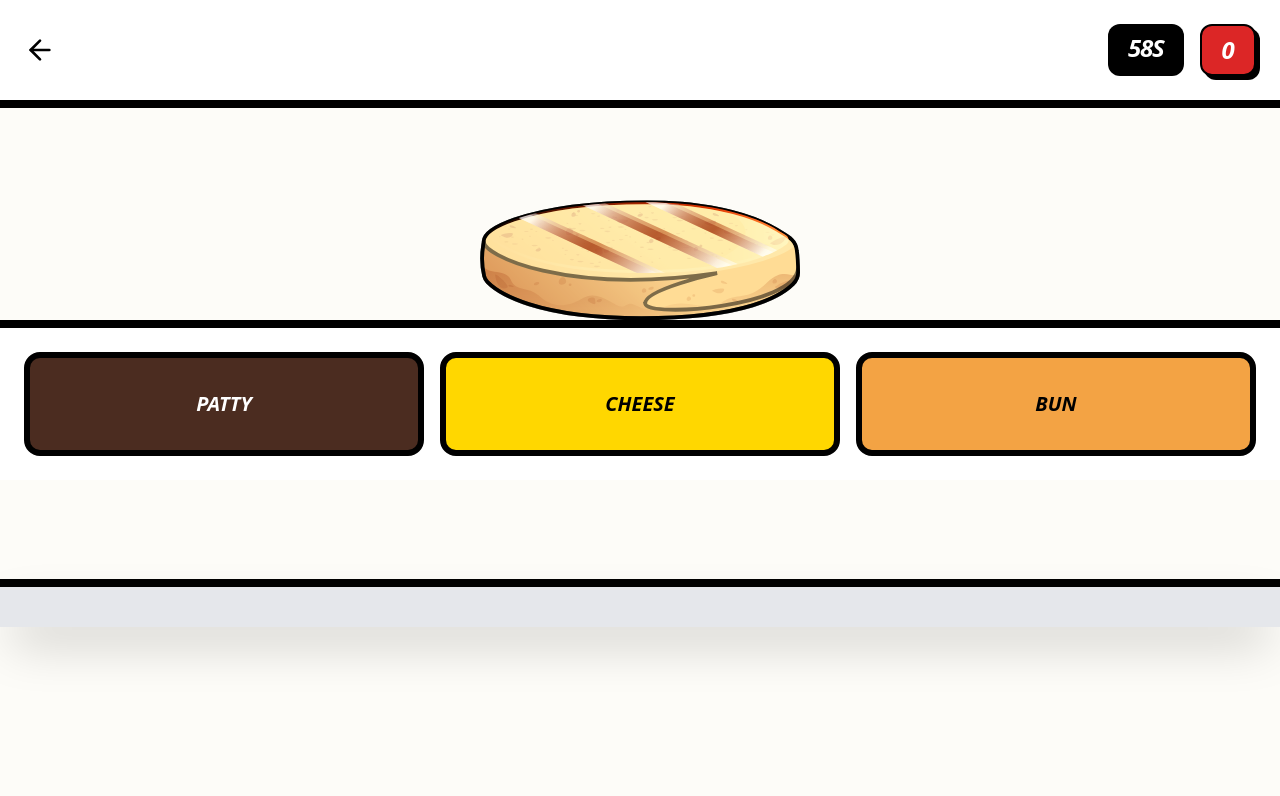
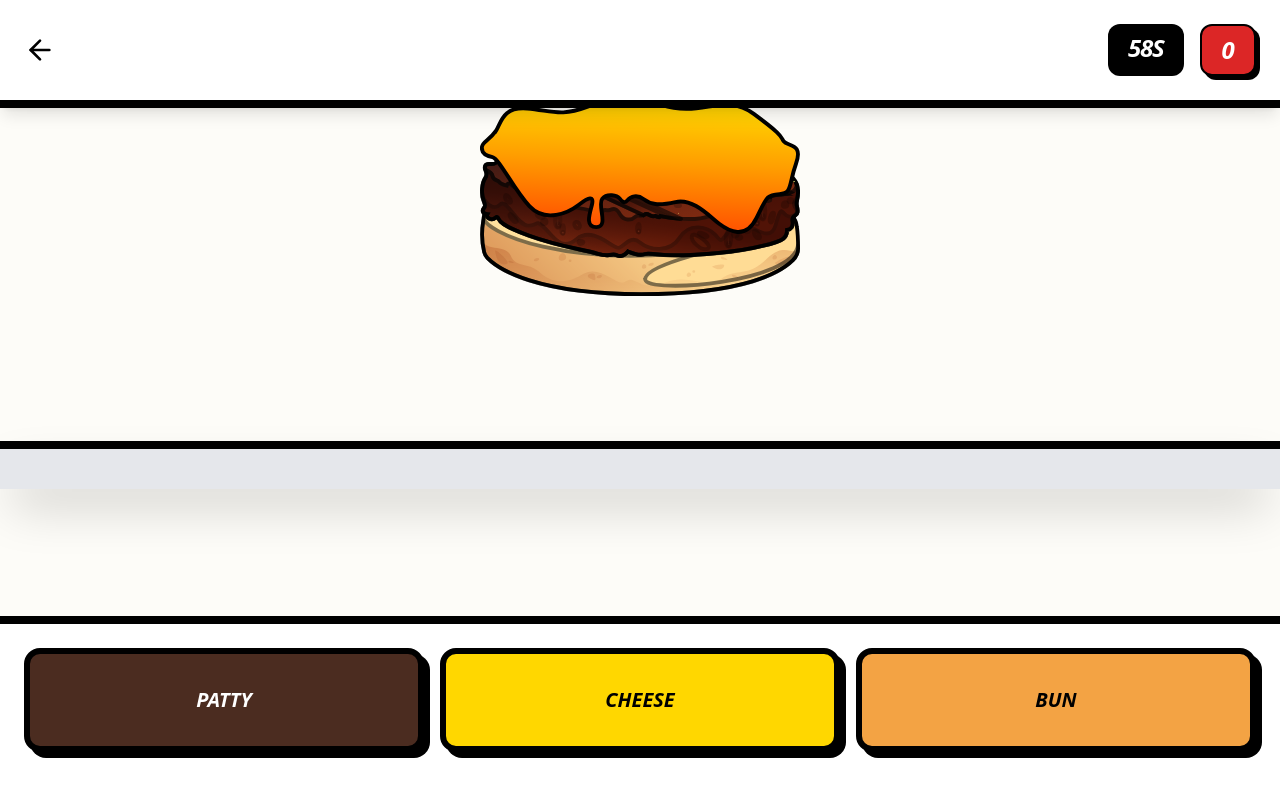
Before and after one commit to JaydenElworthy/burgerstack, a Next.js app: page /game in a window 1280 px wide. Both pictures are taken after a click on the button "START". Shown: the top 796 px of the page. Built offline with nearby package versions, Linux system fonts and the light colour scheme.

Commit message:
Update page.js

```diff
--- a/app/game/page.js
+++ b/app/game/page.js
@@ -14,6 +14,7 @@ export default function BurgerGame() {
   const [isExiting, setIsExiting] = useState(false);
   const [isProcessing, setIsProcessing] = useState(false);
   const [feedback, setFeedback] = useState(null);
+  const [baseCount, setBaseCount] = useState(0); // Tracks how many items slid in vs dropped
 
   useEffect(() => {
     if (gameState === 'playing' && timeLeft > 0) {
@@ -29,30 +30,47 @@ export default function BurgerGame() {
     setFeedback(null);
     setIsExiting(false);
     setIsProcessing(false);
-    // Spawns just the base bun
-    setStack([{ type: 'bottom-bun', id: `base-${Date.now()}` }]);
+
+    // 1. Randomize starting point: 0 (empty) to 3 (cheese ready)
+    const startLevel = Math.floor(Math.random() * 4);
+    let initialStack = [];
+
+    if (startLevel >= 1) initialStack.push({ type: 'bottom-bun', id: `base-0-${Date.now()}` });
+    if (startLevel >= 2) initialStack.push({ type: 'patty', id: `base-1-${Date.now()}` });
+    if (startLevel >= 3) initialStack.push({ type: 'cheese', id: `base-2-${Date.now()}` });
+
+    setStack(initialStack);
+    setBaseCount(initialStack.length); // Remember how many items were part of the slide-in
   };
 
   const handleInput = (inputType) => {
     if (gameState !== 'playing' || isExiting || isProcessing) return;
+
     const currentHeight = stack.length;
     let isCorrect = false;
+    let pieceToDrop = "";
 
-    if (currentHeight === 1 && inputType === 'patty') isCorrect = true;
-    if (currentHeight === 2 && inputType === 'cheese') isCorrect = true;
-    if (currentHeight === 3 && inputType === 'bun') isCorrect = true;
+    // 2. SMART LOGIC: Check missing piece based on current height
+    if (currentHeight === 0 && inputType === 'bun') {
+      isCorrect = true; pieceToDrop = 'bottom-bun';
+    } else if (currentHeight === 1 && inputType === 'patty') {
+      isCorrect = true; pieceToDrop = 'patty';
+    } else if (currentHeight === 2 && inputType === 'cheese') {
+      isCorrect = true; pieceToDrop = 'cheese';
+    } else if (currentHeight === 3 && inputType === 'bun') {
+      isCorrect = true; pieceToDrop = 'top-bun';
+    }
 
     if (isCorrect) {
       setIsProcessing(true);
-      const nextType = (inputType === 'patty') ? 'patty' : (inputType === 'cheese') ? 'cheese' : 'top-bun';
-      setStack(prev => [...prev, { type: nextType, id: `piece-${Date.now()}` }]);
+      setStack(prev => [...prev, { type: pieceToDrop, id: `drop-${Date.now()}` }]);
 
-      if (nextType === 'top-bun') {
+      if (pieceToDrop === 'top-bun') {
         setScore(s => s + 1);
         setTimeout(() => setIsExiting(true), 600);
         setTimeout(() => { setBurgerId(prev => prev + 1); spawnBurger(); }, 1100);
       } else {
-        setTimeout(() => setIsProcessing(false), 300);
+        setTimeout(() => setIsProcessing(false), 250); // Fast unlock for rapid stacking
       }
     } else {
       setFeedback('wrong');
@@ -61,10 +79,10 @@ export default function BurgerGame() {
   };
 
   return (
-    <div className={`h-screen flex flex-col overflow-hidden select-none font-sans transition-colors duration-300 ${feedback === 'wrong' ? 'bg-red-600' : 'bg-[#FDFCF8]'}`}>
+    <div className={`h-screen flex flex-col overflow-hidden select-none font-sans transition-colors duration-300 ${feedback === 'wrong' ? 'bg-red-500' : 'bg-[#FDFCF8]'}`}>
 
       {/* HUD */}
-      <div className="p-6 flex justify-between items-center bg-white border-b-8 border-black z-30">
+      <div className="p-6 flex justify-between items-center bg-white border-b-8 border-black z-30 shadow-lg">
         <Link href="/"><ArrowLeft size={32} className="text-black" /></Link>
         <div className="flex gap-4 font-black uppercase italic tracking-tighter text-black">
           <div className="bg-black text-white px-5 py-2 rounded-xl text-2xl tracking-tighter">{timeLeft}s</div>
@@ -76,7 +94,6 @@ export default function BurgerGame() {
 
       {/* STAGE */}
       <div className="flex-1 relative flex flex-col items-center justify-end overflow-hidden pb-[25%]">
-        {/* COUNTER SURFACE */}
         <div className="absolute bottom-[25%] w-full h-12 bg-gray-200 border-t-8 border-black z-0 shadow-2xl" />
 
         <AnimatePresence>
@@ -87,23 +104,24 @@ export default function BurgerGame() {
               animate={{ x: 0 }}
               exit={{ x: 2500, transition: { duration: 0.4, ease: "expoIn" } }}
               transition={{ x: { type: "tween", ease: "circOut", duration: 0.4 } }}
-              className="relative w-full h-[300px] z-10"
+              className="relative w-full h-[320px] z-10"
             >
               {stack.map((item, i) => {
+                // 3. ELEVATION LOGIC: Based on stack index 'i'
+                // Adjust these numbers to move items UP or DOWN
                 let elevation = 0;
-                if (item.type === 'bottom-bun') elevation = 0;
-                if (item.type === 'patty')      elevation = 30;
-                if (item.type === 'cheese')     elevation = 55;
-                if (item.type === 'top-bun')    elevation = 75;
+                if (i === 1) elevation = 38;  // Patty height
+                if (i === 2) elevation = 62;  // Cheese height
+                if (i === 3) elevation = 84;  // Top Bun height
 
                 return (
                   <motion.div
                     key={item.id}
-                    initial={i !== 0 ? { y: -1000, x: "-50%" } : { x: "-50%" }}
+                    layout
+                    // Only drop if it wasn't part of the base slide-in
+                    initial={i < baseCount ? { x: "-50%" } : { y: -1000, x: "-50%" }}
                     animate={{ y: -elevation, x: "-50%" }}
-                    transition={{
-                      y: { type: "tween", ease: "circIn", duration: 0.25 }
-                    }}
+                    transition={{ y: { type: "tween", ease: "circIn", duration: 0.25 } }}
                     style={{ zIndex: i }}
                     className="absolute bottom-0 left-1/2"
                   >
@@ -111,7 +129,6 @@ export default function BurgerGame() {
                       src={`/images/${item.type}.svg`}
                       alt={item.type}
                       className="w-80 h-auto block max-w-none"
-                      style={{ transform: 'translateX(0)' }}
                     />
                   </motion.div>
                 );
@@ -119,33 +136,33 @@ export default function BurgerGame() {
             </motion.div>
           )}
         </AnimatePresence>
+      </div>
 
       {/* CONTROLS */}
-        <div className="grid grid-cols-3 gap-4 bg-white border-t-8 border-black z-30 w-full px-6 py-6">
+      <div className="p-6 grid grid-cols-3 gap-4 bg-white border-t-8 border-black pb-12 z-30">
         <button
           onPointerDown={(e) => { e.preventDefault(); handleInput('patty'); }}
-            className="bg-[#4B2C20] text-white border-[6px] border-black py-8 rounded-2xl font-black text-xl uppercase italic active:translate-y-1 transition-transform"
+          className="bg-[#4B2C20] text-white border-[6px] border-black py-8 rounded-2xl font-black text-xl uppercase italic shadow-[6px_6px_0px_0px_rgba(0,0,0,1)] active:translate-y-1 active:shadow-none"
         >
           Patty
         </button>
         <button
           onPointerDown={(e) => { e.preventDefault(); handleInput('cheese'); }}
-            className="bg-[#FFD700] text-black border-[6px] border-black py-8 rounded-2xl font-black text-xl uppercase italic active:translate-y-1 transition-transform"
+          className="bg-[#FFD700] text-black border-[6px] border-black py-8 rounded-2xl font-black text-xl uppercase italic shadow-[6px_6px_0px_0px_rgba(0,0,0,1)] active:translate-y-1 active:shadow-none"
         >
           Cheese
         </button>
         <button
           onPointerDown={(e) => { e.preventDefault(); handleInput('bun'); }}
-            className="bg-[#F3A344] text-black border-[6px] border-black py-8 rounded-2xl font-black text-xl uppercase italic active:translate-y-1 transition-transform"
+          className="bg-[#F3A344] text-black border-[6px] border-black py-8 rounded-2xl font-black text-xl uppercase italic shadow-[6px_6px_0px_0px_rgba(0,0,0,1)] active:translate-y-1 active:shadow-none"
         >
           Bun
         </button>
       </div>
-      </div>
 
-      {/* OVERLAY */}
+      {/* GAME OVER OVERLAY */}
       {gameState !== 'playing' && (
-        <div className="absolute inset-0 bg-black/95 z-50 flex flex-col items-center justify-center p-10 text-center text-white">
+        <div className="absolute inset-0 bg-black/95 z-50 flex flex-col items-center justify-center p-10 text-center text-white font-sans">
           <motion.div initial={{ scale: 0.8 }} animate={{ scale: 1 }}>
             <h1 className="text-7xl font-black italic uppercase leading-none mb-2 tracking-tighter">
               {gameState === 'start' ? 'BURGER' : 'GAME'}
```
Lines whose indentation alone changed are shown as unchanged.
